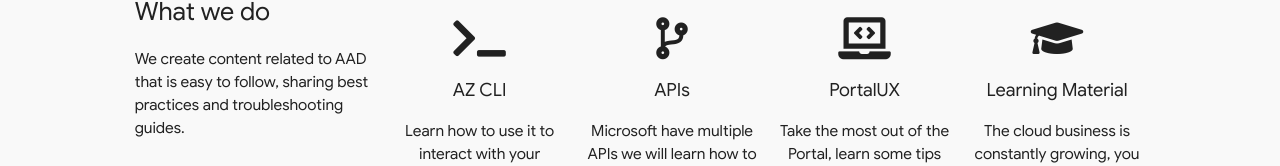
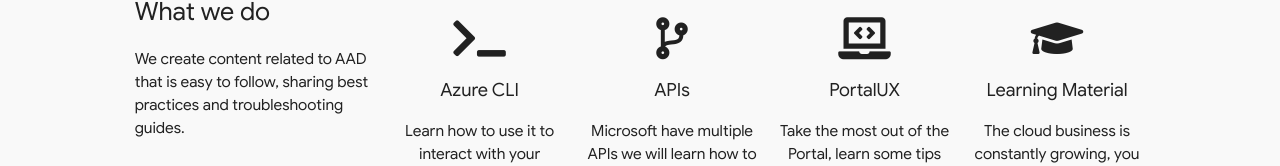
Before and after one commit to aleazofeifam/ABC-AzureAD, a Vue app: page / in a window 1280 px wide. Shown: the part 456-622 px from the top of the page. Built offline with nearby package versions, Linux system fonts and the light colour scheme; no server answers; a small style sheet from the web is missing.

Commit message:
Routing to topics in Home

```diff
--- a/src/components/home/whatWeDo.vue
+++ b/src/components/home/whatWeDo.vue
@@ -20,7 +20,7 @@
 
                 <br><br>
 
-               <router-link to="/about" class="google-font" style="text-decoration:none;color:Navy;font-size:180%">Check every topic </router-link>
+               <router-link to="/Topics" class="google-font" style="text-decoration:none;color:Navy;font-size:180%">Check every topic </router-link>
 
             </v-flex>
             <v-flex xs12 md9 lg9 class="">
@@ -29,7 +29,7 @@
                     <v-flex xs6 sm6 md3 lg3 class="text-xs-center pa-2">
                         <i large style="font-size:300%" class="fas fa-terminal"></i>
                         <p> </p>
-                        <p class="google-font" style="font-size:130%">AZ CLI</p>
+                        <p class="google-font" style="font-size:130%">Azure CLI</p>
                         <p class="google-font" style="font-size:110%">Learn how to use it to interact with your resources directly from your command line</p>
                     </v-flex>
 
```
